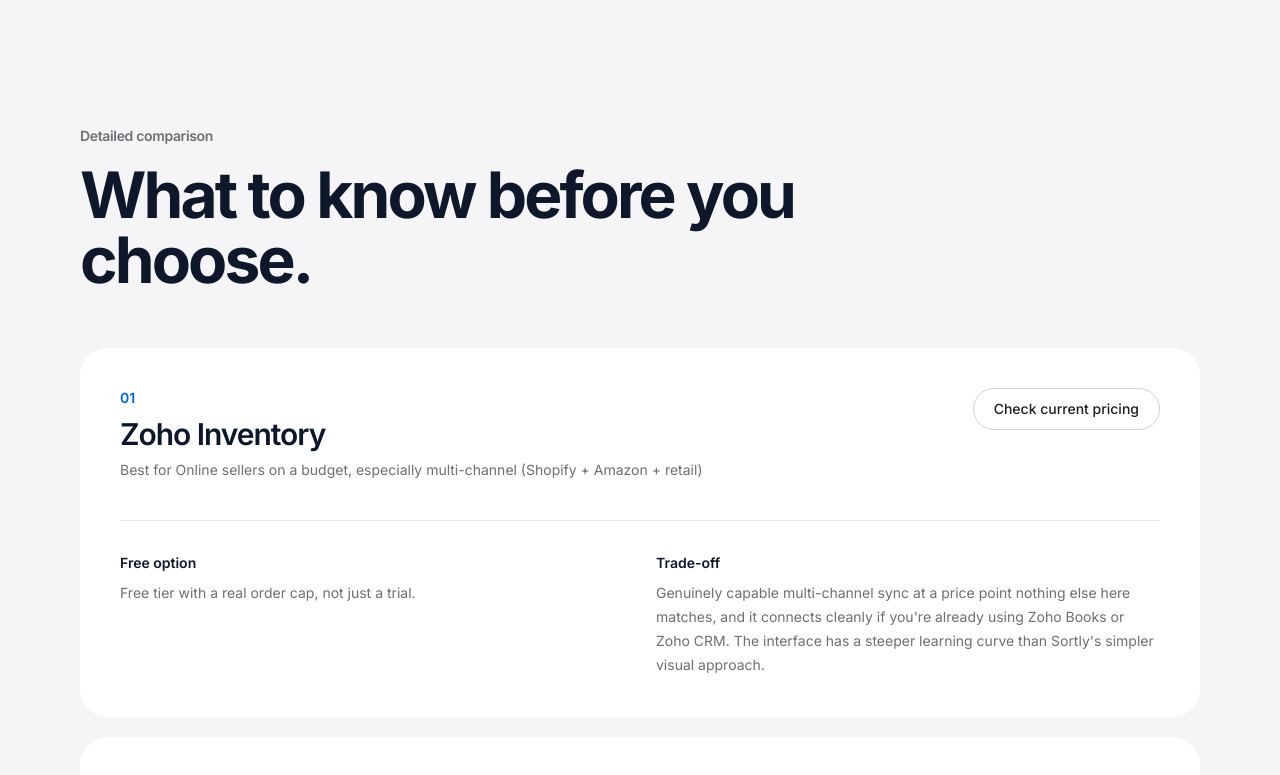
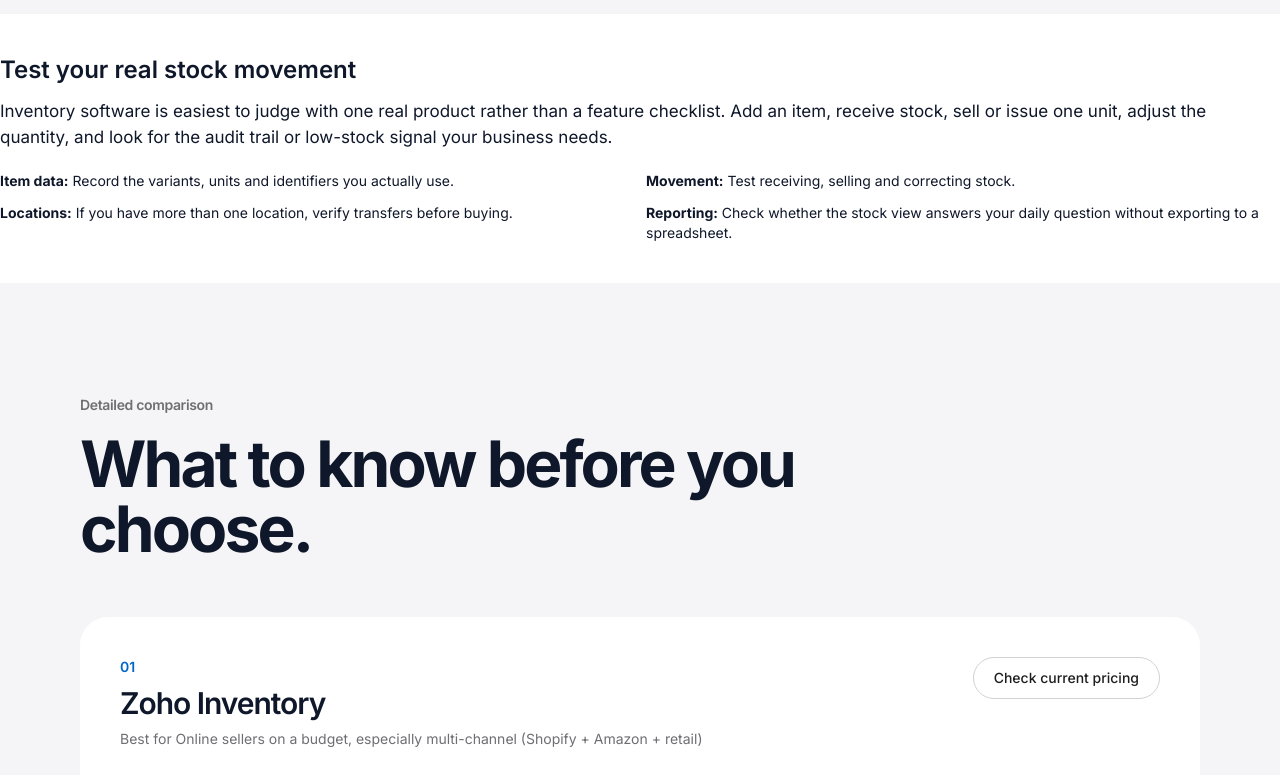
Before and after one commit to LinukaBandara/StackPick, a Next.js app: page /best/inventory-management-software in a window 1280 px wide. Shown: the part 3062-3837 px from the top of the page. Built offline with nearby package versions, Linux system fonts and the light colour scheme; no server answers.

Commit message:
Add original-value testing guidance

```diff
--- a/app/best/inventory-management-software/page.tsx
+++ b/app/best/inventory-management-software/page.tsx
@@ -50,6 +50,19 @@ export default function Page() {
         },
       ]}
       bottomLine="Selling across multiple online channels on a budget? Zoho Inventory. Just need simple visual tracking for a small team? Sortly. Already running Square for payments? Add Square for Retail rather than a second system. Doing wholesale/B2B orders? inFlow's showroom feature is worth the price on its own."
-    />
+    >
+      <section className="bg-white">
+        <div className="sp-contain py-10">
+          <h2 className="text-2xl font-semibold">Test your real stock movement</h2>
+          <p className="mt-3 text-slate-600">Inventory software is easiest to judge with one real product rather than a feature checklist. Add an item, receive stock, sell or issue one unit, adjust the quantity, and look for the audit trail or low-stock signal your business needs.</p>
+          <ul className="mt-5 grid gap-3 text-sm text-slate-700 md:grid-cols-2">
+            <li><strong>Item data:</strong> Record the variants, units and identifiers you actually use.</li>
+            <li><strong>Movement:</strong> Test receiving, selling and correcting stock.</li>
+            <li><strong>Locations:</strong> If you have more than one location, verify transfers before buying.</li>
+            <li><strong>Reporting:</strong> Check whether the stock view answers your daily question without exporting to a spreadsheet.</li>
+          </ul>
+        </div>
+      </section>
+    </ComparisonArticle>
   );
 }
```
